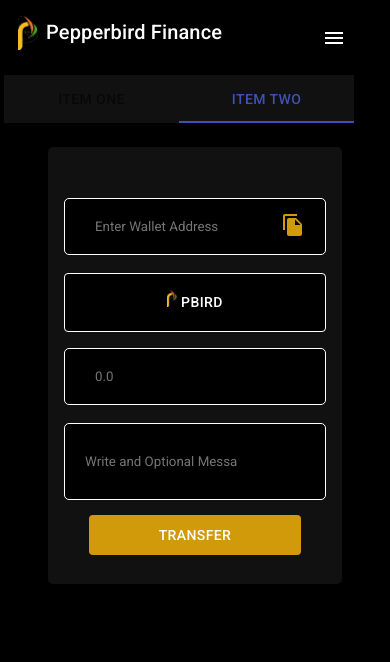
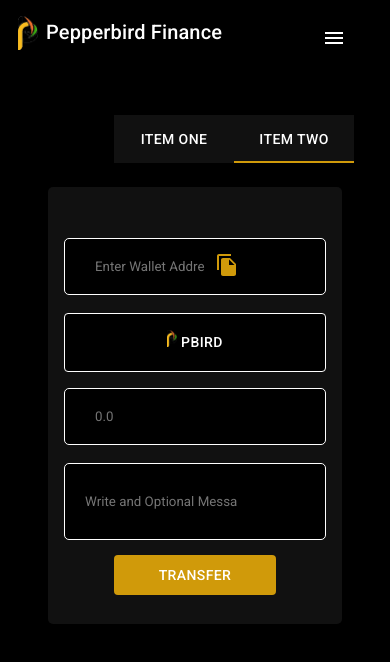
Before and after one commit to NoumanEjaz-dev/Pbirds, a React (Create React App) app: page /swap in a window 390 px wide. Both pictures are taken after a click on the tab "ITEM TWO". Shown: the top 662 px of the page. Built offline with nearby package versions, Linux system fonts and the light colour scheme.

Commit message:
new changes added tab task has been done

```diff
--- a/src/components/formtabs/index.js
+++ b/src/components/formtabs/index.js
@@ -47,11 +47,24 @@
     "& .MuiAppBar-root": {
       alignItems: "flex-end",
       backgroundColor: "transparent",
-      paddingRight: "12px"
+      paddingRight: "12px",
+      marginTop: "40px",
     },
     "& .MuiTabs-root": {
       backgroundColor: theme.palette.common.lightDark,
       width: "350px",
+      [theme.breakpoints.down("xs")]: {
+        width: "240px",
+      },
+      " & .MuiTab-textColorPrimary.Mui-selected": {
+        color: "#fff",
+      },
+      " & .PrivateTabIndicator-colorPrimary-9": {
+        backgroundColor: theme.palette.common.yellow,
+      },
+    },
+    " & .MuiTab-textColorPrimary": {
+      color: "#fff",
     },
   },
 
@@ -73,8 +86,9 @@
     <>
       <div className={classes.root}>
         <Grid container>
-           <Grid item xs={12} lg={3} ></Grid>
-           <Grid item xs={12} lg={6} ><AppBar position="static" color="default">
+          <Grid item xs={12} lg={3}></Grid>
+          <Grid item xs={12} lg={6}>
+            <AppBar position="static" color="default">
               <Tabs
                 value={value}
                 onChange={handleChange}
@@ -86,8 +100,9 @@
                 <Tab label="Item One" {...a11yProps(0)} />
                 <Tab label="Item Two" {...a11yProps(1)} />
               </Tabs>
-            </AppBar></Grid>
-           <Grid item xs={12} lg={3} ></Grid>
+            </AppBar>
+          </Grid>
+          <Grid item xs={12} lg={3}></Grid>
         </Grid>
         <div className={classes.formsContainer}>
           <TabPanel value={value} index={0} dir={theme.direction}>
--- a/src/components/inputfileds/InputFields.js
+++ b/src/components/inputfileds/InputFields.js
@@ -24,6 +24,9 @@
     textAlign: "center",
     "&:hover": {
       background: theme.palette.common.yellow,
+    },
+    [theme.breakpoints.down("xs")]: {
+      padding: "8px 35px",
     },
   },
 }));
--- a/src/components/inputfileds/exchangeInput.js
+++ b/src/components/inputfileds/exchangeInput.js
@@ -20,6 +20,9 @@
     color: "#fff",
     fontFamily: "Roboto",
     flex: "1",
+    [theme.breakpoints.down("xs")]: {
+      width: "110px",
+    },
   },
   inputDetail: {
     display: "flex",
--- a/src/components/nav/desktop/NavList.js
+++ b/src/components/nav/desktop/NavList.js
@@ -24,6 +24,7 @@
     alignItems: "center",
     justifyContent: "center",
     borderRadius: "5px",
+    marginLeft: "35px",
   },
 }));
 
--- a/src/components/textField/TextFieldBox.js
+++ b/src/components/textField/TextFieldBox.js
@@ -37,7 +37,9 @@
     padding: "20px 10px",
     color: "#fff",
     fontFamily: "Roboto",
-    flex: "1",
+    [theme.breakpoints.down("xs")]: {
+      width: "110px",
+    },
   },
   inputDetail: {
     display: "flex",
@@ -72,6 +74,9 @@
     padding: "8px 70px",
     "&:hover": {
       backgroundColor: "#D09A0A",
+    },
+    [theme.breakpoints.down("xs")]: {
+      padding: "8px 45px",
     },
   },
 }));
--- a/src/pages/Swap.js
+++ b/src/pages/Swap.js
@@ -1,10 +1,8 @@
-import SwapForm from "../components/swapform/SwapForm";
-import TransferForm from "../components/transferFom/TransferForm";
-import SimpleTabs from "../components/formtabs"
+import SimpleTabs from "../components/formtabs";
 const SwapPage = () => {
   return (
     <>
- <SimpleTabs/>
+      <SimpleTabs />
     </>
   );
 };
```
Lines whose indentation alone changed are shown as unchanged.
